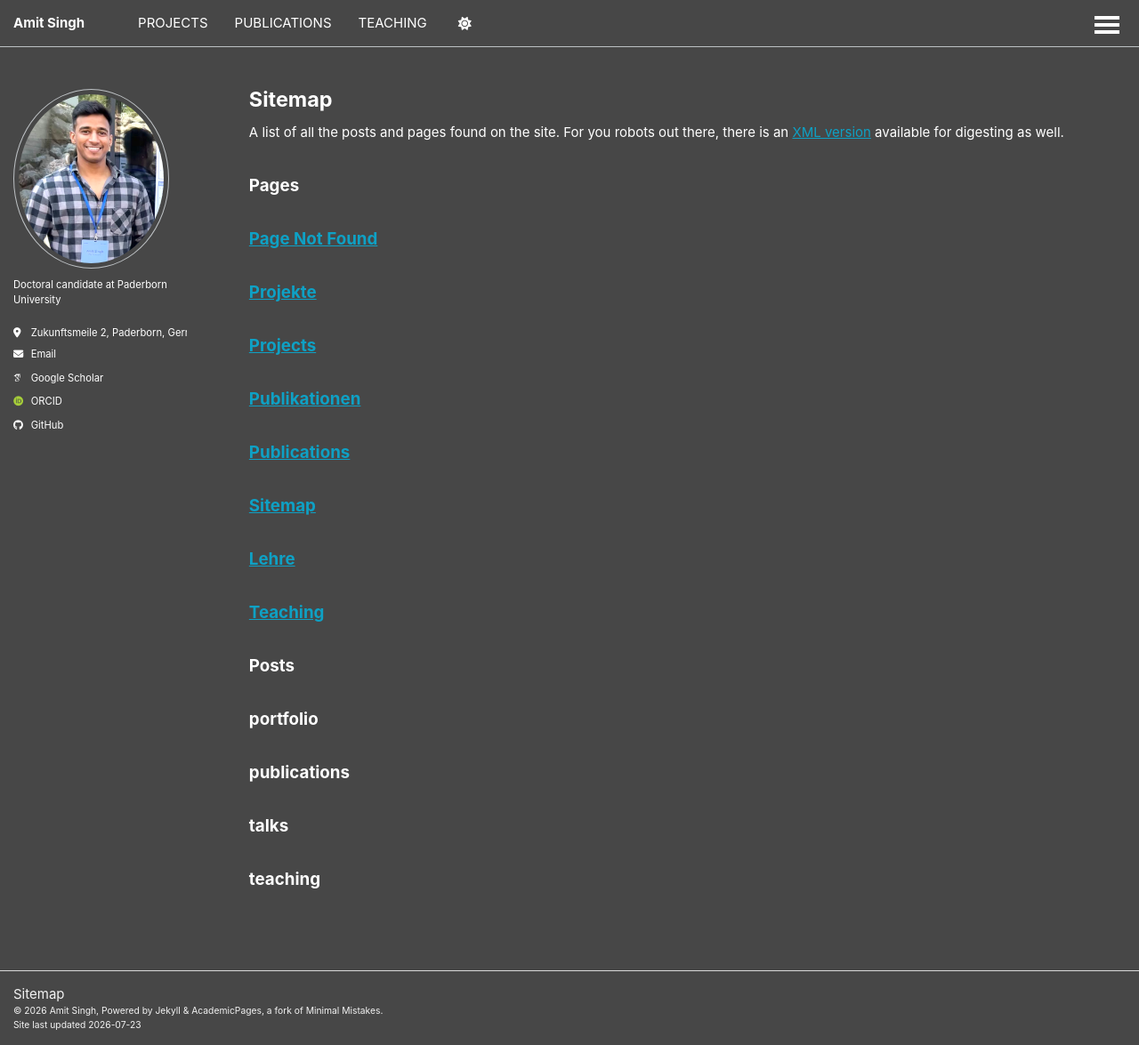
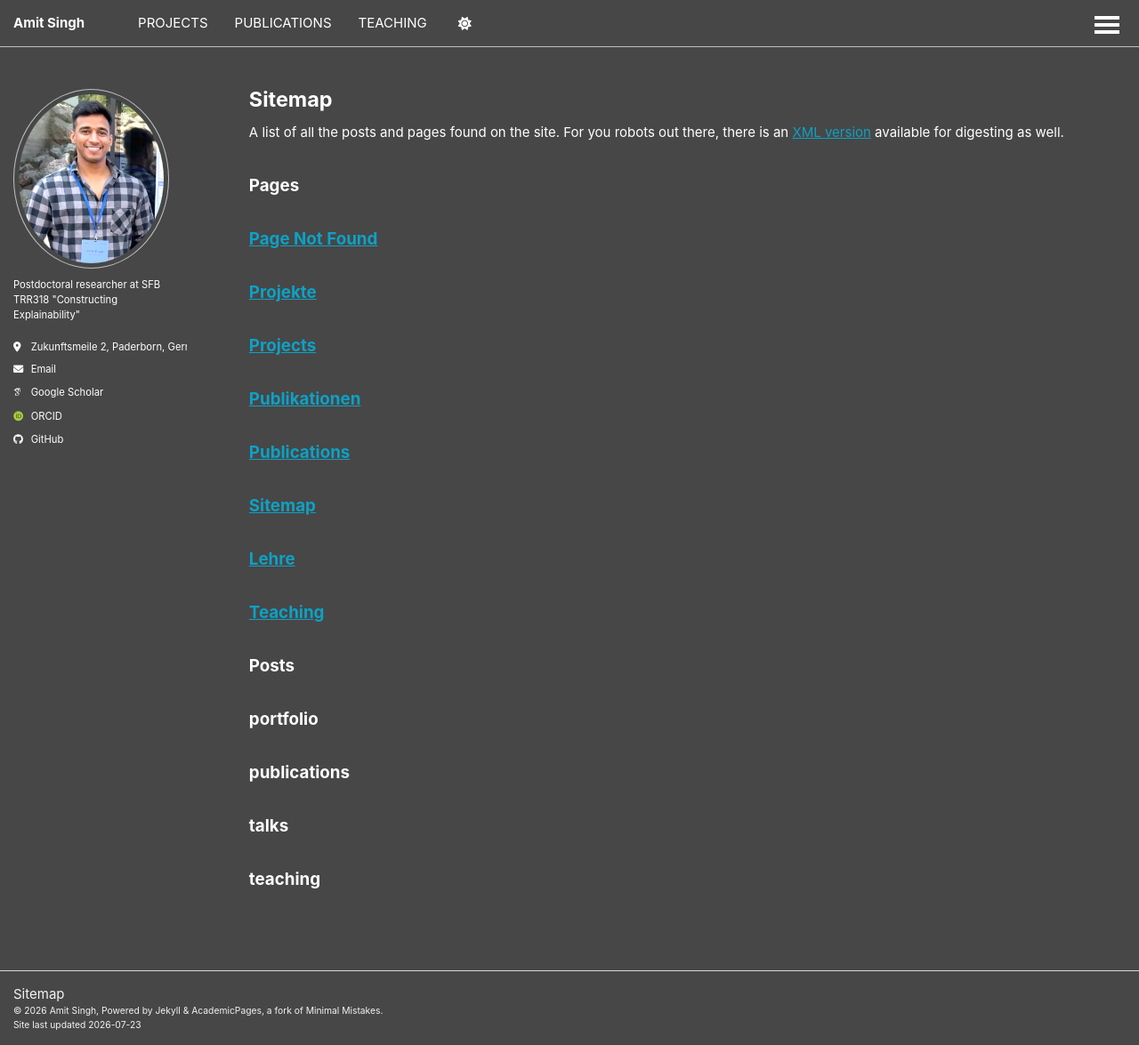
Before and after one commit to amits1ngh/amits1ngh.github.io, a Jekyll site: the page built from _pages/sitemap.md, in a window 1280 px wide and 1175 px high. Shown: the whole window at 89% size. Built offline with Jekyll 4.4.1, drawn with Linux system fonts in a browser that asks for light colours; some web fonts are replaced; a script that is not in the unit is left out.

```diff
--- a/_config.yml
+++ b/_config.yml
@@ -26,7 +26,7 @@ author:
   avatar           : "profile_picture_updated.jpg"
   #name             : "Amit Singh"
   pronouns         : # example: "she/her"
-  bio              : "Doctoral candidate at Paderborn University"
+  bio              : 'Postdoctoral researcher at SFB TRR318 "Constructing Explainability"'
   location         : "Zukunftsmeile 2, Paderborn, Germany"
   #employer         : "Paderborn University"
   uri              : # URL
```
Also changed, not shown: _pages/about.md (+1 -1 lines).
